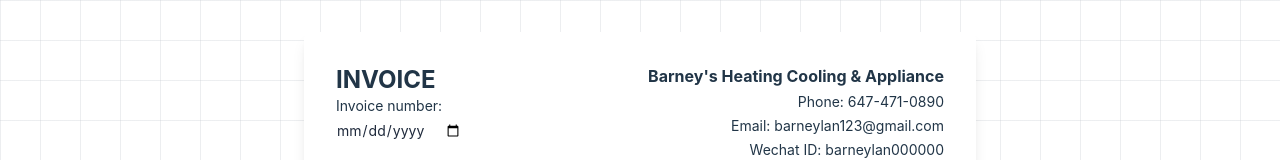
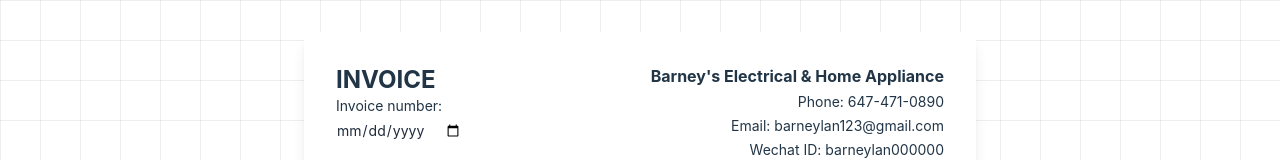
Before and after one commit to kevin-lann/invoice-creator, a React (Vite) app: page / in a window 1280 px wide. Shown: the top 160 px of the page. Built offline with nearby package versions, Linux system fonts and the light colour scheme.

Commit message:
Wider inputs

```diff
--- a/src/App.tsx
+++ b/src/App.tsx
@@ -194,7 +194,7 @@
 
                 <h2 className="font-bold text-lg mb-2 pt-4">Bill To:</h2>
                 <div className = "flex flex-row justify-between pb-4">
-                  <div className="flex flex-col">
+                  <div className="flex flex-col w-[60%]">
                     <input
                       type="text"
                       className={`h-[30px] text-slate-800 text-sm outline-none py-1 pr-2 rounded-md hover:bg-slate-100 hover:pl-2 hover:py-2 placeholder:italic placeholder:text-gray-500 autofill:bg-white`}
--- a/src/constants/constants.ts
+++ b/src/constants/constants.ts
@@ -1 +1 @@
-export const COMPANY_NAME = "Barney's Heating Cooling & Appliance"
+export const COMPANY_NAME = "Barney's Electrical & Home Appliance"
```
